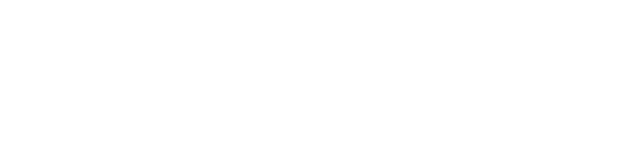
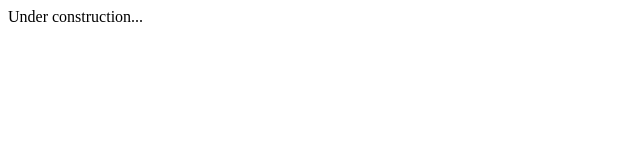
Before and after one commit to VivianeCHEN/mimo-2016, a plain HTML site: page index.html in a window 1280 px wide. Shown: the whole page, without its empty margins (0-640 px from the left). Drawn offline with Linux system fonts and the light colour scheme.

Commit message:
Add waiting message for now in index.html

```diff
--- a/index.html
+++ b/index.html
@@ -8,5 +8,6 @@
     <meta name="robots" content="noindex,nofollow,noarchive,nosnippet,noodp">
   </head>
   <body>
+    Under construction...
   </body>
 </html>
```
